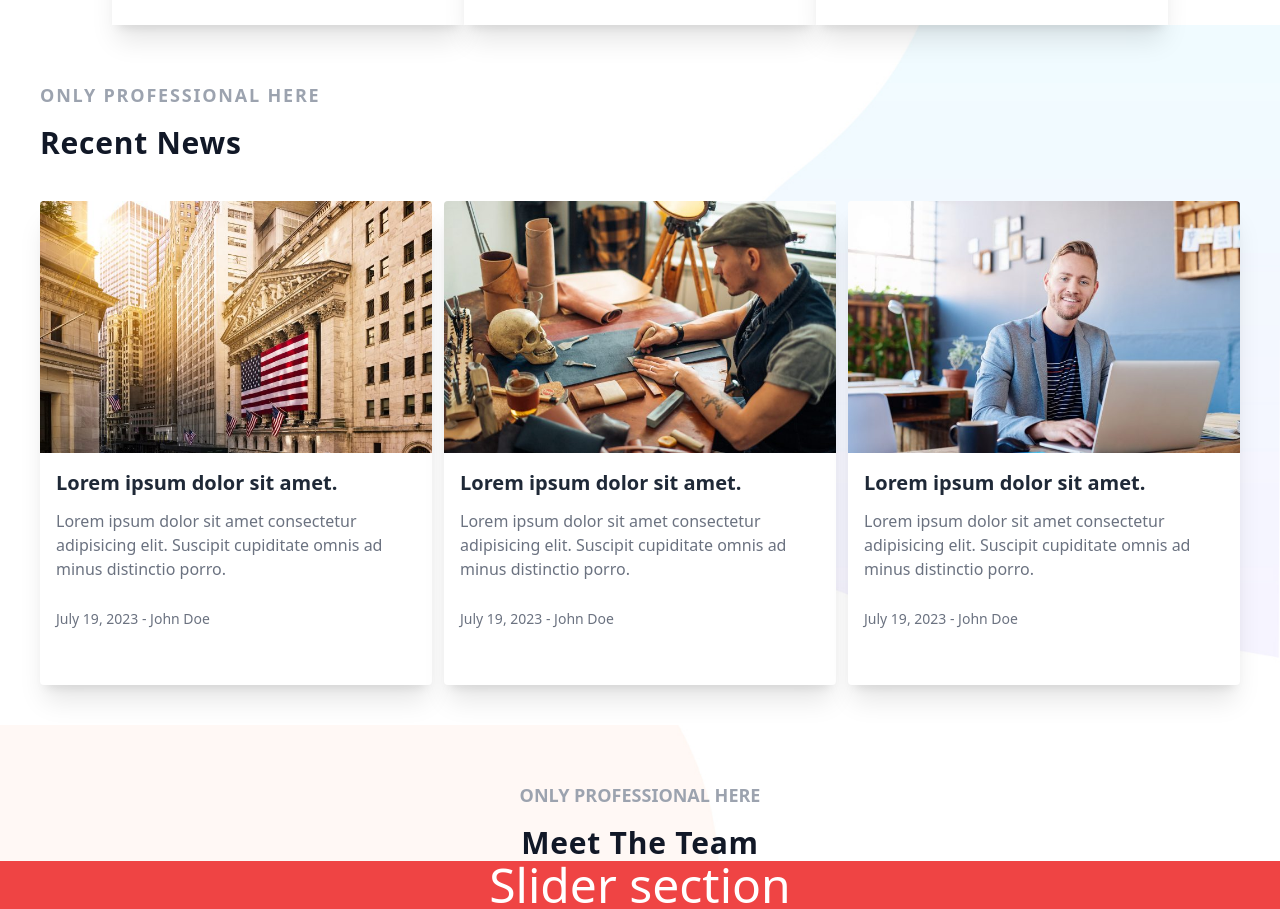
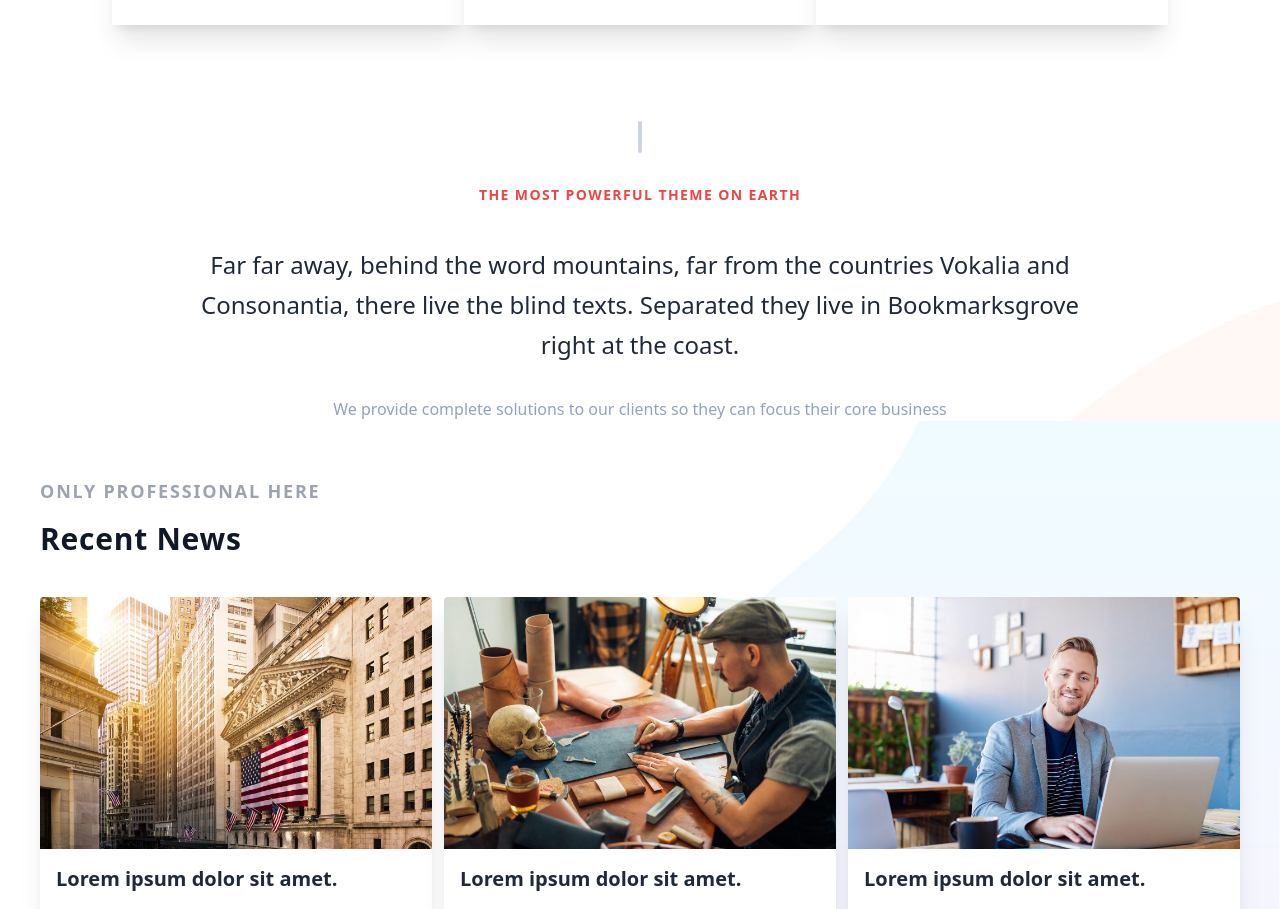
Before and after one commit to shaikat17/pinak, a React (Vite) app: page / in a window 1280 px wide. Shown: the part 1140-2049 px from the top of the page. Built offline with nearby package versions, Linux system fonts and the light colour scheme.

Commit message:
Incredible Layouts top part added

```diff
--- /dev/null
+++ b/src/components/IncredibleLayout/IncredibleLayout.css
@@ -0,0 +1,3 @@
+.inc-container{
+    background-image: url('../../assets/shapes/asset39.jpeg');
+}
--- /dev/null
+++ b/src/components/IncredibleLayout/IncredibleLayout.jsx
@@ -0,0 +1,18 @@
+import './IncredibleLayout.css'
+
+const IncredibleLayout = () => {
+    return (
+        <div className="inc-container bg-white">
+            <div className='flex justify-center mt-24'>
+            <div className='w-[4px] h-8 rounded-lg bg-slate-300'></div>
+            </div>
+            <div className='text-center mt-8'>
+                <h4 className='text-sm font-bold tracking-widest text-red-500'>THE MOST POWERFUL THEME ON EARTH</h4>
+                <h2 className='text-2xl mt-10 leading-10'>Far far away, behind the word mountains, far from the countries Vokalia and<br/>Consonantia, there live the blind texts. Separated they live in Bookmarksgrove<br/>right at the coast.</h2>
+                <p className='text-slate-400 mt-8'>We provide complete solutions to our clients so they can focus their core business</p>
+            </div>
+        </div>
+    );
+};
+
+export default IncredibleLayout;
--- a/src/pages/Home.jsx
+++ b/src/pages/Home.jsx
@@ -1,11 +1,13 @@
 import Banner from "../components/Banner";
 import NewsAndSponsor from "../components/HomeSections/NewsAndSponsor";
 import TeamEmailSection from "../components/HomeSections/TeamEmailSection";
+import IncredibleLayout from "../components/IncredibleLayout/IncredibleLayout";
 
 const Home = () => {
   return (
     <>
       <Banner />
+      <IncredibleLayout/>
       <NewsAndSponsor />
       <TeamEmailSection />
     </>
```
Also changed, not shown: src/assets/shapes/asset39.jpeg (renamed from src/assets/shapes/asset 39.jpeg).
